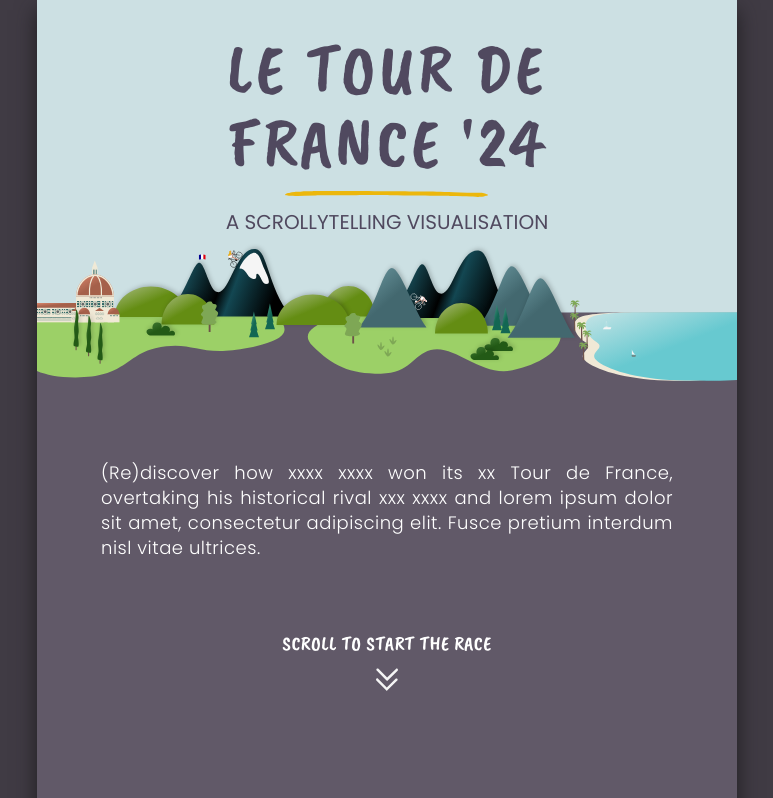
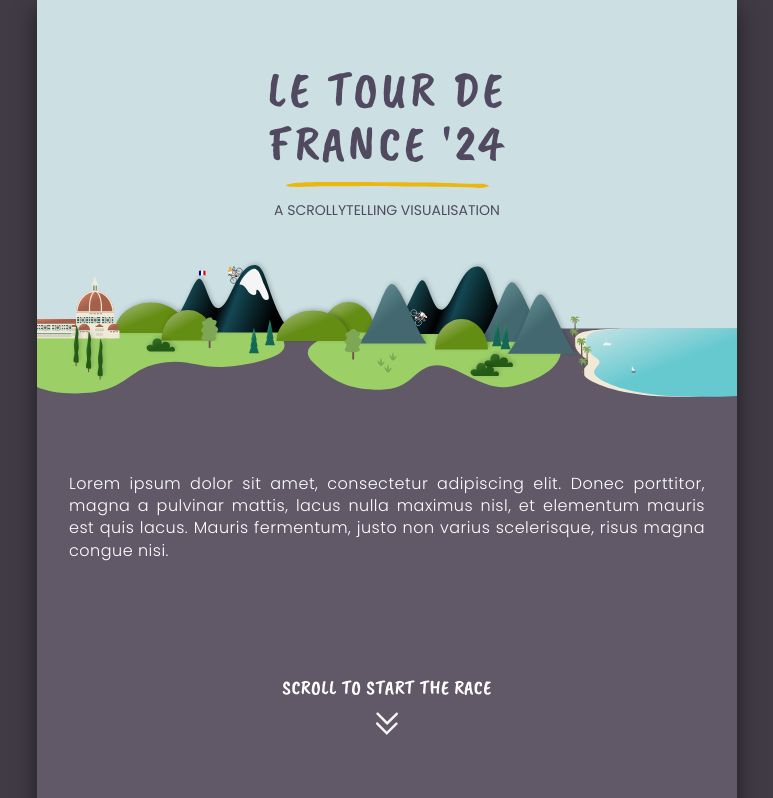
Before and after one commit to floreperche/tour-de-france-2024, a Svelte app: page / in a window 1280 px wide. Shown: the top 798 px of the page, without its empty margins (253-1026 px from the left). Built offline with nearby package versions, Linux system fonts and the light colour scheme.

Commit message:
minor updates + bug correction

```diff
--- a/src/App.svelte
+++ b/src/App.svelte
@@ -33,7 +33,10 @@
 
   // Data
   $: {
-    if (curentStep === undefined) {
+    if (
+      curentStep === undefined &&
+      (renderedData === undefined || renderedData[0].rank != 21)
+    ) {
       renderedData = riders;
     } else {
       initialStageData.map((e) => {
@@ -151,7 +154,10 @@
             text-anchor="middle"
             dominant-baseline="end"
             font-size="38"
-            opacity="0.5">XXXXXXX</text
+            opacity="0.5"
+          >
+            <!-- POGAČAR -->
+            XXXXXXX</text
           >
           <text
             x="0"
--- a/src/assets/riders.json
+++ b/src/assets/riders.json
@@ -24,7 +24,7 @@
   {
     "id": 11,
     "name": "T. Pogačar",
-    "team": "UAE",
+    "team": "UAD",
     "jersey": "url(#uae)",
     "helmet": "#D9D9D9",
     "short": "#202020",
@@ -35,7 +35,7 @@
   {
     "id": 71,
     "name": "R. EVENEPOEL",
-    "team": "SQS",
+    "team": "SOQ",
     "jersey": "url(#sqs)",
     "helmet": "#0362C8",
     "short": "#2B385A",
@@ -57,7 +57,7 @@
   {
     "id": 181,
     "name": "R. BARDET",
-    "team": "AAA",
+    "team": "DFP",
     "jersey": "#2480B0",
     "helmet": "#F09E62",
     "short": "#3A5E89",
@@ -68,7 +68,7 @@
   {
     "id": 187,
     "name": "F. VAN DEN BROEK",
-    "team": "AAA",
+    "team": "DFP",
     "jersey": "#2480B0",
     "helmet": "#F09E62",
     "short": "#3A5E89",
--- a/src/components/Header.svelte
+++ b/src/components/Header.svelte
@@ -30,9 +30,13 @@
   <!-- Description -->
   <div class="description">
     <p>
-      (Re)discover how xxxx xxxx won its xx Tour de France, overtaking his
-      historical rival xxx xxxx and lorem ipsum dolor sit amet, consectetur
-      adipiscing elit. Fusce pretium interdum nisl vitae ultrices.
+      <!-- (Re)discover the fight for the podium and how Tadej Pogačar (UAD) won his
+      third Tour de France. Stage by stage, he overtook his historical rival
+      Jonas Vingegaard (TVL) and Remco Evenepoel (SOQ), who admirably concluded
+      his first participation.  -->
+      Lorem ipsum dolor sit amet, consectetur adipiscing elit. Donec porttitor, magna
+      a pulvinar mattis, lacus nulla maximus nisl, et elementum mauris est quis lacus.
+      Mauris fermentum, justo non varius scelerisque, risus magna congue nisi.
     </p>
 
     <div class="scroll-indicator">
@@ -138,10 +142,6 @@
   }
 
   @media (max-height: 576px) {
-    .header .title .headline {
-      display: flex;
-    }
-
     .header .title p {
       font-size: 36px;
     }
@@ -177,6 +177,9 @@
     }
   }
   @media (max-height: 400px) {
+    .header .title .headline {
+      display: flex;
+    }
     .description {
       height: 20vh;
     }
@@ -199,7 +202,7 @@
     }
   }
 
-  @media (min-height: 800px) {
+  @media (min-height: 900px) {
     .header .title p {
       font-size: 70px;
     }
--- a/src/components/landscapes/NiceLandscape.svelte
+++ b/src/components/landscapes/NiceLandscape.svelte
@@ -51,7 +51,6 @@
     </svg>
   </div>
   <div class="landscape">
-    {#if curentStep === 19 || curentStep === 20}
     <svg>
       <defs>
         <linearGradient id="mountain" x1="0%" x2="100%" y1="0%" y2="100%">
@@ -61,9 +60,8 @@
       </defs>
       <!-- Mountain group 1 -->
       <g
-          transform="translate({xNiceScale(0.15)},{yNiceScale(
-            1
-          )}) scale({height < 1200
+        transform="translate({xNiceScale(0.15)},{yNiceScale(1)}) scale({height <
+        1200
           ? (height / 720) * 0.65
           : (height / 720) * 0.5})"
         class="shadow"
@@ -221,7 +219,6 @@
         <Nice />
       </g>
     </svg>
-    {/if}
   </div>
 </div>
 
```
Lines whose indentation alone changed are shown as unchanged.
